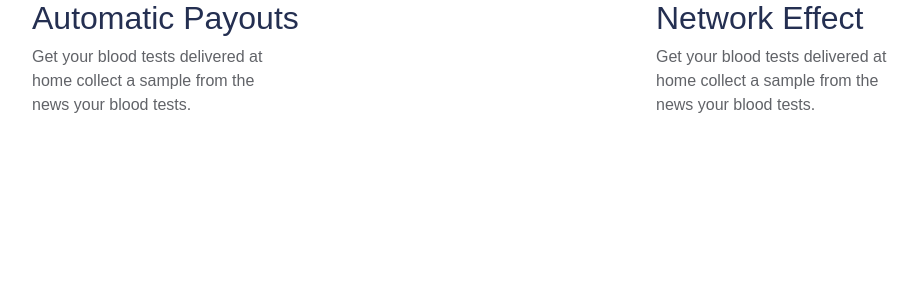
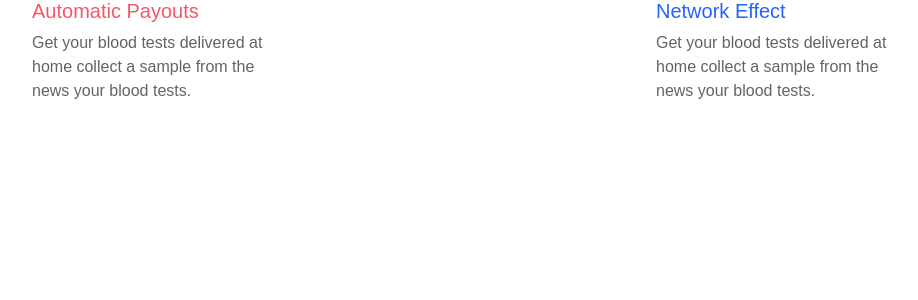
Before and after one commit to skripchak/applab, a PHP site: page / in a window 1280 px wide. Shown: the part 2972-3272 px from the top of the page, without its empty margins (96-1014 px from the left). Run offline with PHP 8.4, Linux system fonts and the light colour scheme; some libraries are stand-ins or nearby versions.

Commit message:
Finished apps_features section.

```diff
--- a/assets/css/main.css
+++ b/assets/css/main.css
@@ -147,6 +147,18 @@ header {
 .apps_features .blood {
   max-width: 1024px;
   margin: auto; }
+  .apps_features .blood .wrapper .title {
+    font-family: "Poppins - Semi Bold", sans-serif;
+    font-size: 1.25rem;
+    color: black; }
+    .apps_features .blood .wrapper .title h3 {
+      font-size: 1.25rem; }
+  .apps_features .blood .wrapper .title_one {
+    color: #f55767; }
+  .apps_features .blood .wrapper .title_two {
+    color: #2563ff; }
+  .apps_features .blood .wrapper .title_three {
+    color: #40975f; }
 
 @media (max-width: 767.98px) and (min-width: 576px) {
   .apps_features .apps_features .row .block .wrapper {
@@ -159,4 +171,6 @@ header {
 @media (max-width: 991.98px) {
   .apps_features .row .line {
     width: 100%;
-    height: 1px; } }
+    height: 1px; }
+  .apps_features .row .wrapper {
+    margin: auto; } }
--- a/index.html
+++ b/index.html
@@ -151,8 +151,8 @@
                 <div class="image">
                     <img src="images/bill.png" alt="bill">
                 </div>
-                <div class="title">
-                    <h2>Automatic Payouts</h2>
+                <div class="title title_one">
+                    <h3>Automatic Payouts</h3>
                 </div>
                 <div class="text">
                     <p>Get your blood tests delivered at<br>
@@ -164,8 +164,8 @@
                 <div class="image">
                     <img src="images/network.png" alt="network">
                 </div>
-                <div class="title">
-                    <h2>Network Effect</h2>
+                <div class="title title_two">
+                    <h3>Network Effect</h3>
                 </div>
                 <div class="text">
                     <p>Get your blood tests delivered at<br>
@@ -177,8 +177,8 @@
                 <div class="image">
                     <img src="images/badge.png" alt="badge">
                 </div>
-                <div class="title">
-                    <h2>Bigger Rewards Method</h2>
+                <div class="title title_three">
+                    <h3>Bigger Rewards Method</h3>
                 </div>
                 <div class="text">
                     <p>Get your blood tests delivered at<br>
@@ -191,6 +191,7 @@
 </section>
 
 
+
 <script src="node_modules/jquery/dist/jquery.slim.min.js" type="text/javascript"></script>
 <script src="node_modules/bootstrap/dist/js/bootstrap.min.js" type="text/javascript"></script>
 </body>
```
